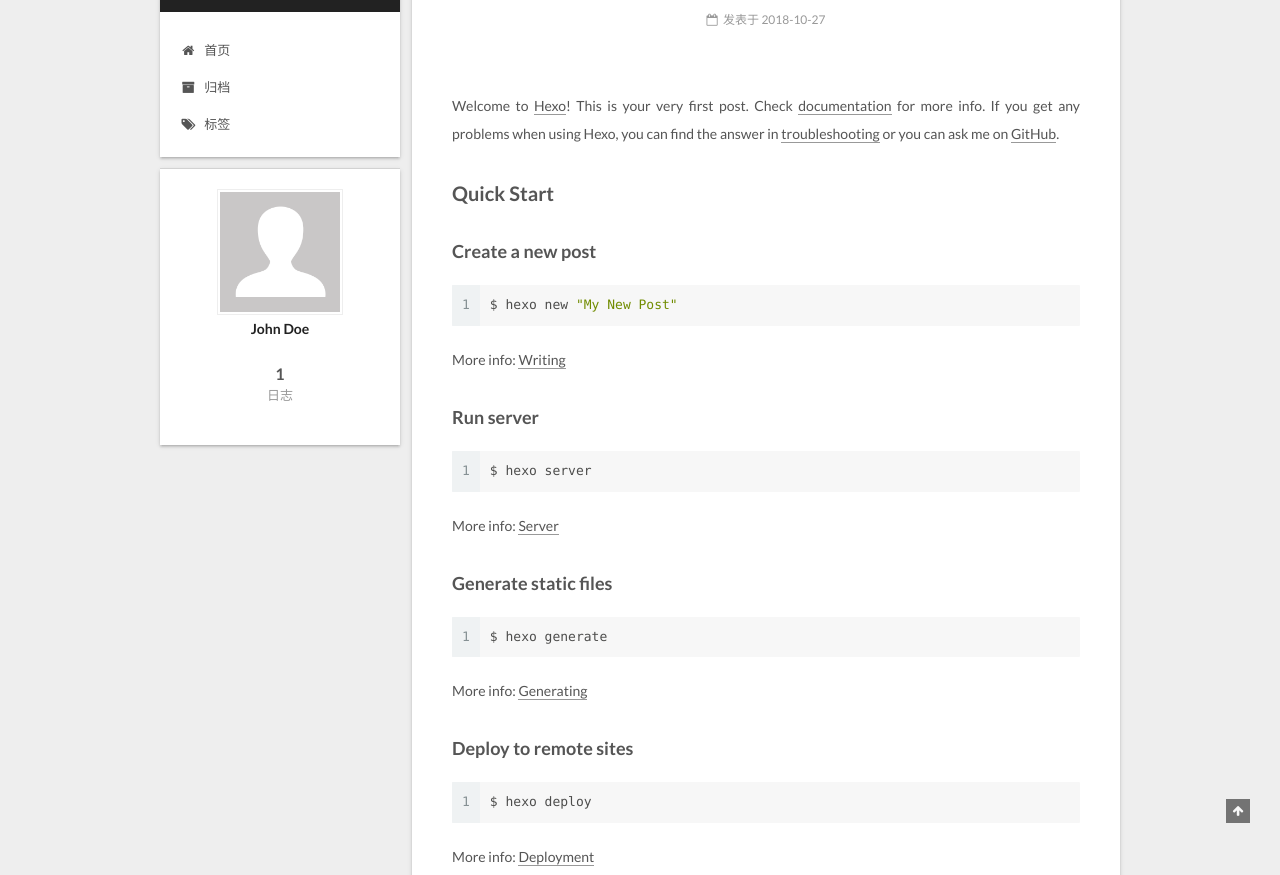
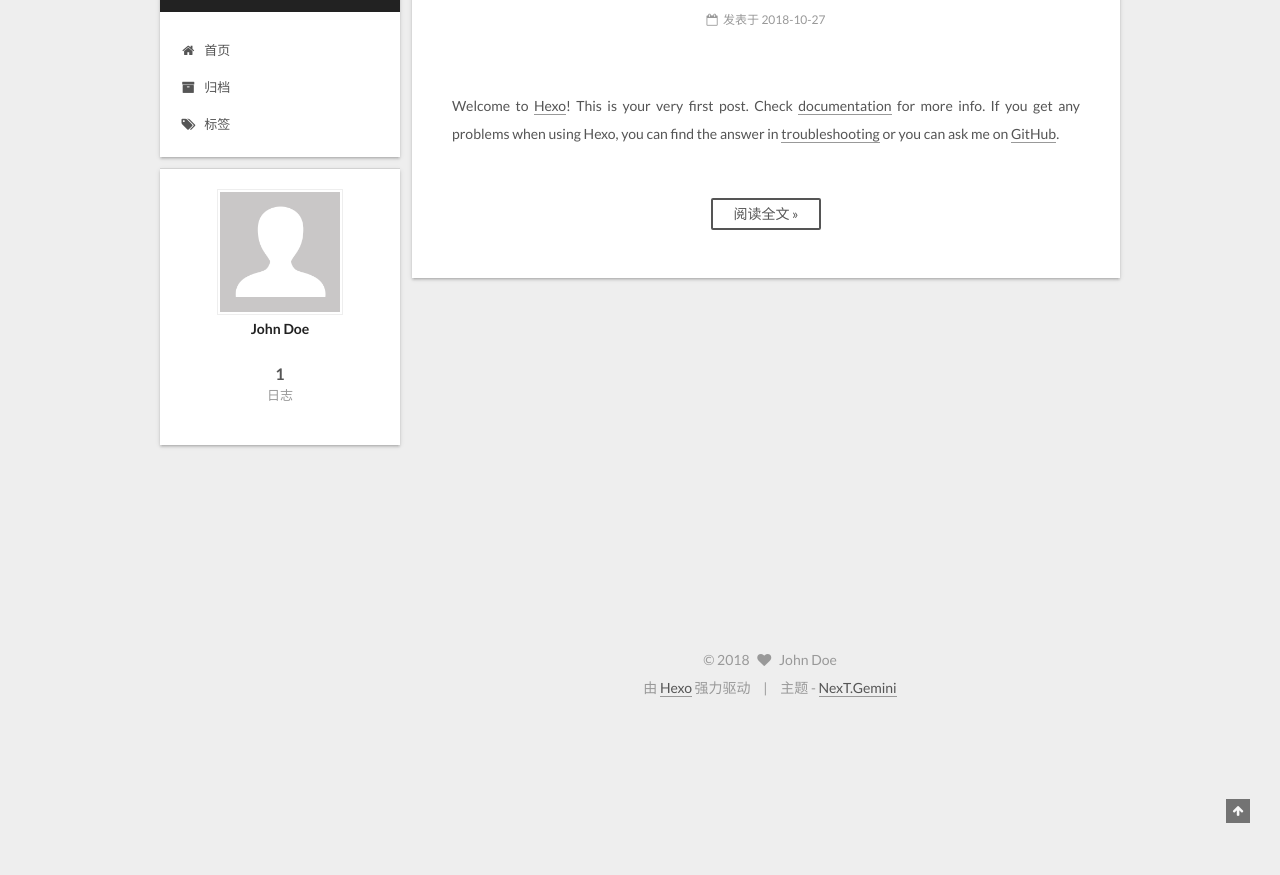
Before and after one commit to skobekuang/skobekuang.github.io, a plain HTML site: page index.html in a window 1280 px wide. Shown: the part 77-952 px from the top of the page. After the commit the page ends 800 px from the top, so only its background shows below. Drawn offline with Linux system fonts and the light colour scheme.

Commit message:
Site updated: 2018-10-29 15:37:47

```diff
--- a/css/main.css
+++ b/css/main.css
@@ -1808,7 +1808,7 @@ pre .javascript .function {
   width: 4px;
   height: 4px;
   border-radius: 50%;
-  background: #b80593;
+  background: #a22501;
 }
 .links-of-blogroll {
   font-size: 13px;
--- a/index.html
+++ b/index.html
@@ -330,18 +330,14 @@
 
 
 
-
-            <p>Welcome to <a href="https://hexo.io/" target="_blank" rel="noopener">Hexo</a>! This is your very first post. Check <a href="https://hexo.io/docs/" target="_blank" rel="noopener">documentation</a> for more info. If you get any problems when using Hexo, you can find the answer in <a href="https://hexo.io/docs/troubleshooting.html" target="_blank" rel="noopener">troubleshooting</a> or you can ask me on <a href="https://github.com/hexojs/hexo/issues" target="_blank" rel="noopener">GitHub</a>.</p>
-<h2 id="Quick-Start"><a href="#Quick-Start" class="headerlink" title="Quick Start"></a>Quick Start</h2><h3 id="Create-a-new-post"><a href="#Create-a-new-post" class="headerlink" title="Create a new post"></a>Create a new post</h3><figure class="highlight bash"><table><tr><td class="gutter"><pre><span class="line">1</span><br></pre></td><td class="code"><pre><span class="line">$ hexo new <span class="string">"My New Post"</span></span><br></pre></td></tr></table></figure>
-<p>More info: <a href="https://hexo.io/docs/writing.html" target="_blank" rel="noopener">Writing</a></p>
-<h3 id="Run-server"><a href="#Run-server" class="headerlink" title="Run server"></a>Run server</h3><figure class="highlight bash"><table><tr><td class="gutter"><pre><span class="line">1</span><br></pre></td><td class="code"><pre><span class="line">$ hexo server</span><br></pre></td></tr></table></figure>
-<p>More info: <a href="https://hexo.io/docs/server.html" target="_blank" rel="noopener">Server</a></p>
-<h3 id="Generate-static-files"><a href="#Generate-static-files" class="headerlink" title="Generate static files"></a>Generate static files</h3><figure class="highlight bash"><table><tr><td class="gutter"><pre><span class="line">1</span><br></pre></td><td class="code"><pre><span class="line">$ hexo generate</span><br></pre></td></tr></table></figure>
-<p>More info: <a href="https://hexo.io/docs/generating.html" target="_blank" rel="noopener">Generating</a></p>
-<h3 id="Deploy-to-remote-sites"><a href="#Deploy-to-remote-sites" class="headerlink" title="Deploy to remote sites"></a>Deploy to remote sites</h3><figure class="highlight bash"><table><tr><td class="gutter"><pre><span class="line">1</span><br></pre></td><td class="code"><pre><span class="line">$ hexo deploy</span><br></pre></td></tr></table></figure>
-<p>More info: <a href="https://hexo.io/docs/deployment.html" target="_blank" rel="noopener">Deployment</a></p>
-
-
+          <p>Welcome to <a href="https://hexo.io/" target="_blank" rel="noopener">Hexo</a>! This is your very first post. Check <a href="https://hexo.io/docs/" target="_blank" rel="noopener">documentation</a> for more info. If you get any problems when using Hexo, you can find the answer in <a href="https://hexo.io/docs/troubleshooting.html" target="_blank" rel="noopener">troubleshooting</a> or you can ask me on <a href="https://github.com/hexojs/hexo/issues" target="_blank" rel="noopener">GitHub</a>.</p>
+          <!--noindex-->
+          <div class="post-button text-center">
+            <a class="btn" href="/2018/10/27/hello-world/#more" rel="contents">
+              阅读全文 &raquo;
+            </a>
+          </div>
+          <!--/noindex-->
 
 
     </div>
```
Also changed, not shown: 2018/10/27/hello-world/index.html (+5 -4 lines).
